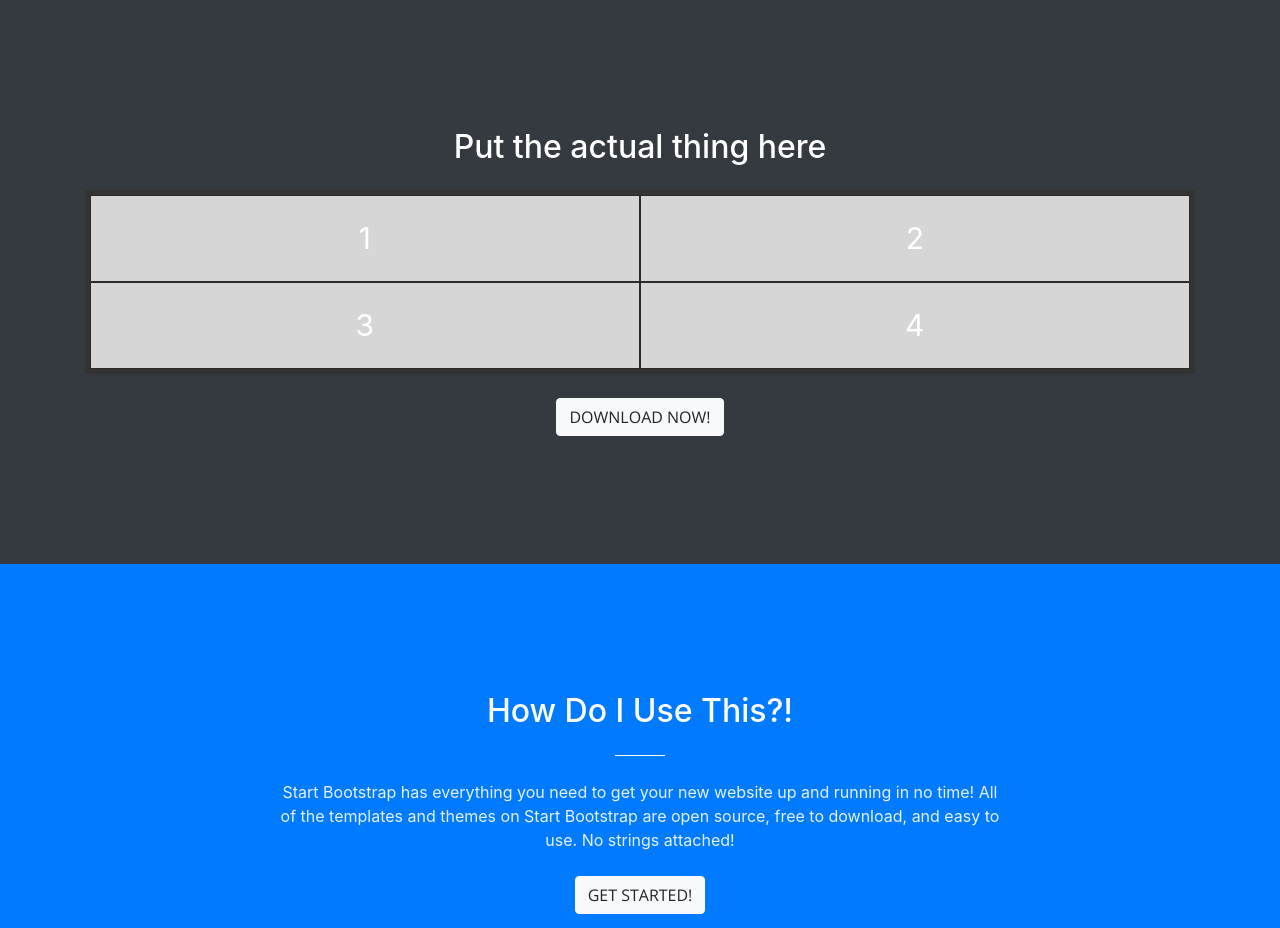
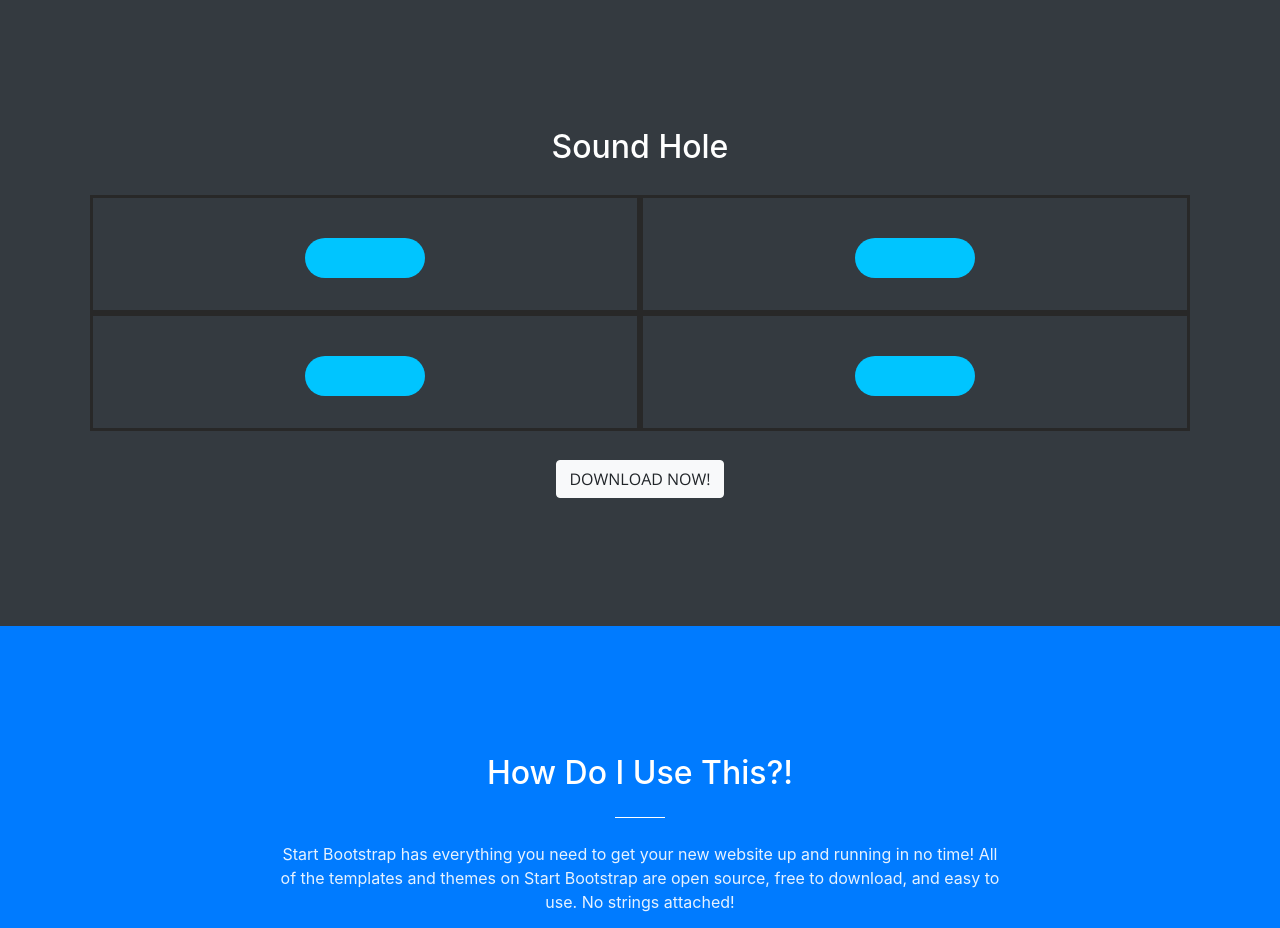
Before and after one commit to gzhao12/CISC474_Project1, a website with bundled scripts: page index.html in a window 1280 px wide. Shown: the part 800-1728 px from the top of the page. Built offline with nearby package versions, Linux system fonts and the light colour scheme.

Commit message:
removed buttons, added sound

```diff
--- a/css/creative.css
+++ b/css/creative.css
@@ -4,55 +4,57 @@
  * Licensed under MIT (https://github.com/BlackrockDigital/startbootstrap-creative/blob/master/LICENSE)
  */
 
-body,
-html {
+body, html {
 	width: 100%;
 	height: 100%;
 }
-
 body {
 	font-family: 'Merriweather', 'Helvetica Neue', Arial, sans-serif;
 }
-
 hr {
 	max-width: 50px;
 	border-width: 3px;
 	border-color: #F05F40;
 }
-
 hr.light {
 	border-color: #fff;
 }
-
 a {
 	color: #F05F40;
 	-webkit-transition: all 0.2s;
 	transition: all 0.2s;
 }
-
 a:hover {
 	color: #f05f40;
 }
-
-h1,
-h2,
-h3,
-h4,
-h5,
-h6 {
+h1, h2, h3, h4, h5, h6 {
 	font-family: 'Open Sans', 'Helvetica Neue', Arial, sans-serif;
 }
+.faces {
+	width: 120px;
+	height: 40px;
+	border: 20px medium #FFFFFF;
+	background-color: #00C5FF;
+	margin-top: 20px;
+	display: inline-block;
+	transition-duration: 0.4s;
+	cursor: pointer;
+	-webkit-border-radius: 40;
+	-moz-border-radius: 40;
+	border-radius: 40px;
+}
 
-
+.faces:hover {
+	background-color: white;
+	color: black;
+}
 .grid-container {
 	display: grid;
 	grid-template-columns: auto auto;
-  background-color: #333333;
 	padding: 5px;
 }
 .grid-item {
-  background-color: rgba(255, 255, 255, 0.8);
-  border: 1px solid rgba(0, 0, 0, 0.8);
+	border: solid #282828;
 	padding: 20px;
 	font-size: 30px;
 	text-align: center;
@@ -62,19 +64,15 @@ h6 {
 .bg-primary {
 	background-color: #F05F40 !important;
 }
-
 .bg-dark {
 	background-color: #212529 !important;
 }
-
 .text-faded {
 	color: rgba(255, 255, 255, 0.9);
 }
-
 section {
 	padding: 8rem 0;
 }
-
 .section-heading {
 	margin-top: 0;
 }
@@ -84,28 +82,23 @@ section {
  background: #212529;
  text-shadow: none;
 }
-
 ::selection {
 	color: #fff;
 	background: #212529;
 	text-shadow: none;
 }
-
  img::-moz-selection {
  color: #fff;
  background: transparent;
 }
-
 img::selection {
 	color: #fff;
 	background: transparent;
 }
-
  img::-moz-selection {
  color: #fff;
  background: transparent;
 }
-
 #mainNav {
 	border-bottom: 1px solid rgba(33, 37, 41, 0.1);
 	background-color: #fff;
@@ -113,7 +106,6 @@ img::-moz-selection {
 	-webkit-transition: all 0.2s;
 	transition: all 0.2s;
 }
-
 #mainNav .navbar-brand {
 	font-size: 2rem;
 	font-weight: 700;
@@ -121,32 +113,23 @@ img::-moz-selection {
 	color: #F05F40;
 	font-family: 'Open Sans', 'Helvetica Neue', Arial, sans-serif;
 }
-
 #mainNav .navbar-brand:focus, #mainNav .navbar-brand:hover {
 	color: #f05f40;
 }
-
-#mainNav .navbar-nav > li.nav-item > a.nav-link,
-#mainNav .navbar-nav > li.nav-item > a.nav-link:focus {
+#mainNav .navbar-nav > li.nav-item > a.nav-link, #mainNav .navbar-nav > li.nav-item > a.nav-link:focus {
 	font-size: .9rem;
 	font-weight: 700;
 	text-transform: uppercase;
 	color: #212529;
 }
-
-#mainNav .navbar-nav > li.nav-item > a.nav-link:hover,
-#mainNav .navbar-nav > li.nav-item > a.nav-link:focus:hover {
+#mainNav .navbar-nav > li.nav-item > a.nav-link:hover, #mainNav .navbar-nav > li.nav-item > a.nav-link:focus:hover {
 	color: #F05F40;
 }
-
-#mainNav .navbar-nav > li.nav-item > a.nav-link.active,
-#mainNav .navbar-nav > li.nav-item > a.nav-link:focus.active {
+#mainNav .navbar-nav > li.nav-item > a.nav-link.active, #mainNav .navbar-nav > li.nav-item > a.nav-link:focus.active {
 	color: #F05F40 !important;
 	background-color: transparent;
 }
-
-#mainNav .navbar-nav > li.nav-item > a.nav-link.active:hover,
-#mainNav .navbar-nav > li.nav-item > a.nav-link:focus.active:hover {
+#mainNav .navbar-nav > li.nav-item > a.nav-link.active:hover, #mainNav .navbar-nav > li.nav-item > a.nav-link:focus.active:hover {
 	background-color: transparent;
 }
 
@@ -164,12 +147,10 @@ img::-moz-selection {
 #mainNav .navbar-nav > li.nav-item > a.nav-link {
 	padding: 0.5rem 1rem;
 }
-  #mainNav .navbar-nav > li.nav-item > a.nav-link,
-  #mainNav .navbar-nav > li.nav-item > a.nav-link:focus {
+#mainNav .navbar-nav > li.nav-item > a.nav-link,  #mainNav .navbar-nav > li.nav-item > a.nav-link:focus {
 	color: rgba(255, 255, 255, 0.7);
 }
-  #mainNav .navbar-nav > li.nav-item > a.nav-link:hover,
-  #mainNav .navbar-nav > li.nav-item > a.nav-link:focus:hover {
+#mainNav .navbar-nav > li.nav-item > a.nav-link:hover,  #mainNav .navbar-nav > li.nav-item > a.nav-link:focus:hover {
 	color: #fff;
 }
 #mainNav.navbar-shrink {
@@ -182,16 +163,13 @@ img::-moz-selection {
 #mainNav.navbar-shrink .navbar-brand:focus, #mainNav.navbar-shrink .navbar-brand:hover {
 	color: #f05f40;
 }
-  #mainNav.navbar-shrink .navbar-nav > li.nav-item > a.nav-link,
-  #mainNav.navbar-shrink .navbar-nav > li.nav-item > a.nav-link:focus {
+#mainNav.navbar-shrink .navbar-nav > li.nav-item > a.nav-link,  #mainNav.navbar-shrink .navbar-nav > li.nav-item > a.nav-link:focus {
 	color: #212529;
 }
-  #mainNav.navbar-shrink .navbar-nav > li.nav-item > a.nav-link:hover,
-  #mainNav.navbar-shrink .navbar-nav > li.nav-item > a.nav-link:focus:hover {
+#mainNav.navbar-shrink .navbar-nav > li.nav-item > a.nav-link:hover,  #mainNav.navbar-shrink .navbar-nav > li.nav-item > a.nav-link:focus:hover {
 	color: #F05F40;
 }
 }
-
 header.masthead {
 	padding-top: 10rem;
 	padding-bottom: calc(10rem - 56px);
@@ -199,16 +177,13 @@ header.masthead {
 	background-position: center center;
 	background-size: cover;
 }
-
 header.masthead hr {
 	margin-top: 30px;
 	margin-bottom: 30px;
 }
-
 header.masthead h1 {
 	font-size: 2rem;
 }
-
 header.masthead p {
 	font-weight: 300;
 }
@@ -236,18 +211,15 @@ header.masthead p {
 	font-size: 4rem;
 }
 }
-
 .service-box {
 	max-width: 400px;
 }
-
 .portfolio-box {
 	position: relative;
 	display: block;
 	max-width: 650px;
 	margin: 0 auto;
 }
-
 .portfolio-box .portfolio-box-caption {
 	position: absolute;
 	bottom: 0;
@@ -261,7 +233,6 @@ header.masthead p {
 	-webkit-transition: all 0.2s;
 	transition: all 0.2s;
 }
-
 .portfolio-box .portfolio-box-caption .portfolio-box-caption-content {
 	position: absolute;
 	top: 50%;
@@ -270,27 +241,21 @@ header.masthead p {
 	transform: translateY(-50%);
 	text-align: center;
 }
-
-.portfolio-box .portfolio-box-caption .portfolio-box-caption-content .project-category,
-.portfolio-box .portfolio-box-caption .portfolio-box-caption-content .project-name {
+.portfolio-box .portfolio-box-caption .portfolio-box-caption-content .project-category, .portfolio-box .portfolio-box-caption .portfolio-box-caption-content .project-name {
 	padding: 0 15px;
 	font-family: 'Open Sans', 'Helvetica Neue', Arial, sans-serif;
 }
-
 .portfolio-box .portfolio-box-caption .portfolio-box-caption-content .project-category {
 	font-size: 14px;
 	font-weight: 600;
 	text-transform: uppercase;
 }
-
 .portfolio-box .portfolio-box-caption .portfolio-box-caption-content .project-name {
 	font-size: 18px;
 }
-
 .portfolio-box:hover .portfolio-box-caption {
 	opacity: 1;
 }
-
 .portfolio-box:focus {
 	outline: none;
 }
@@ -303,11 +268,9 @@ header.masthead p {
 	font-size: 22px;
 }
 }
-
 .text-primary {
 	color: #F05F40 !important;
 }
-
 .btn {
 	font-weight: 700;
 	text-transform: uppercase;
@@ -315,21 +278,17 @@ header.masthead p {
 	border-radius: 300px;
 	font-family: 'Open Sans', 'Helvetica Neue', Arial, sans-serif;
 }
-
 .btn-xl {
 	padding: 1rem 2rem;
 }
-
 .btn-primary {
 	background-color: #F05F40;
 	border-color: #F05F40;
 }
-
 .btn-primary:hover, .btn-primary:focus, .btn-primary:active {
 	color: #fff;
 	background-color: #ee4b28 !important;
 }
-
 .btn-primary:active, .btn-primary:focus {
 	-webkit-box-shadow: 0 0 0 0.2rem rgba(240, 95, 64, 0.5) !important;
 	box-shadow: 0 0 0 0.2rem rgba(240, 95, 64, 0.5) !important;
--- a/index.html
+++ b/index.html
@@ -67,12 +67,12 @@
 
     <section class="bg-dark text-white" id="app">
       <div class="container text-center">
-        <h2 class="mb-4">Put the actual thing here</h2>
+        <h2 class="mb-4">Sound Hole</h2>
 		  <div class="grid-container">
-			  <div class="grid-item">1</div>
-			  <div class="grid-item">2</div>
-			  <div class="grid-item">3</div>
-			  <div class="grid-item">4</div>
+			  <div class="grid-item"><div class="faces" id="c1"></div></a></div>
+			  <div class="grid-item"><div class="faces" id="c2"></div></a></div>
+			  <div class="grid-item"><div class="faces"></div></a></div>
+	 		  <div class="grid-item"><div class="faces"></div></a></div>
 			  	</div>
 			  <br />
 
@@ -128,6 +128,7 @@
 
     <!-- Custom scripts for this template -->
     <script src="js/creative.min.js"></script>
+	<script src= "js/musicapp.js"></script>
 
   </body>
 
--- a/js/creative.js
+++ b/js/creative.js
@@ -14,6 +14,7 @@
       }
     }
   });
+
 
   // Closes responsive menu when a scroll trigger link is clicked
   $('.js-scroll-trigger').click(function() {
--- /dev/null
+++ b/js/musicapp.js
@@ -0,0 +1,25 @@
+$(document).ready(function () {
+	var flag = 0;
+
+
+
+	$(".faces").click(function () {
+
+		var obj = document.createElement("audio");
+        obj.src="audio/wav/"+this.id+".wav";
+        obj.autoPlay=false;
+        obj.preLoad=true;
+
+		if (flag == 0) {
+			$(this).css("background-color", "#DF5246");
+			obj.play();
+			flag = 1;
+		} else if (flag == 1) {
+			$(this).css("background-color", "#00C5FF");
+			flag = 0;
+		}
+
+	});
+
+
+});
```
Also changed, not shown: 14 other files. Lines whose indentation alone changed are shown as unchanged.
